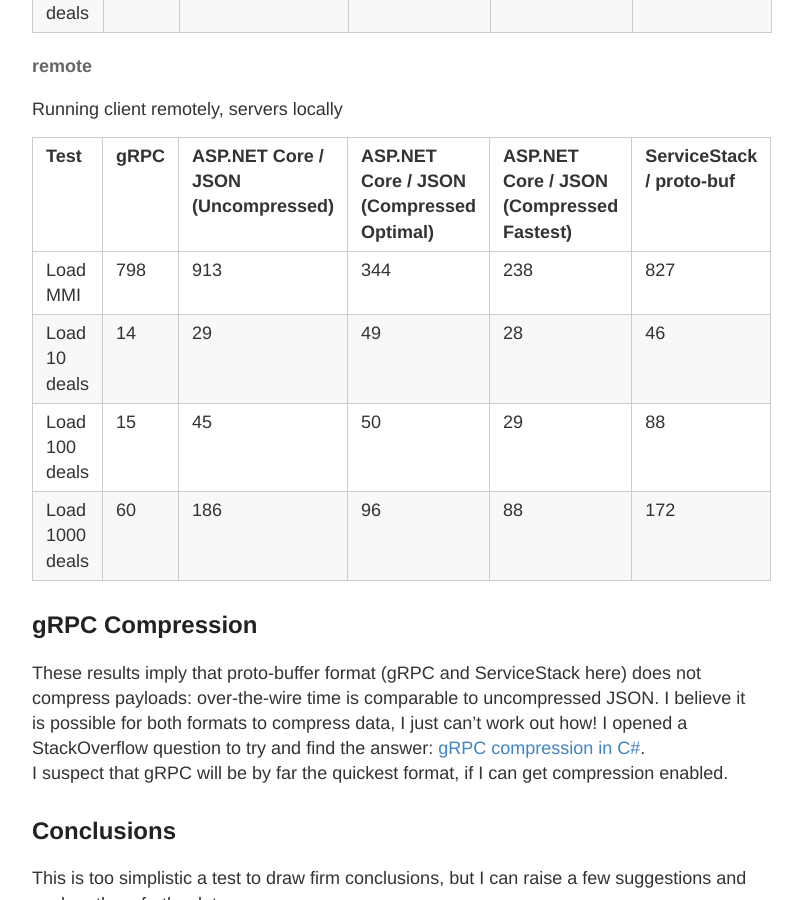
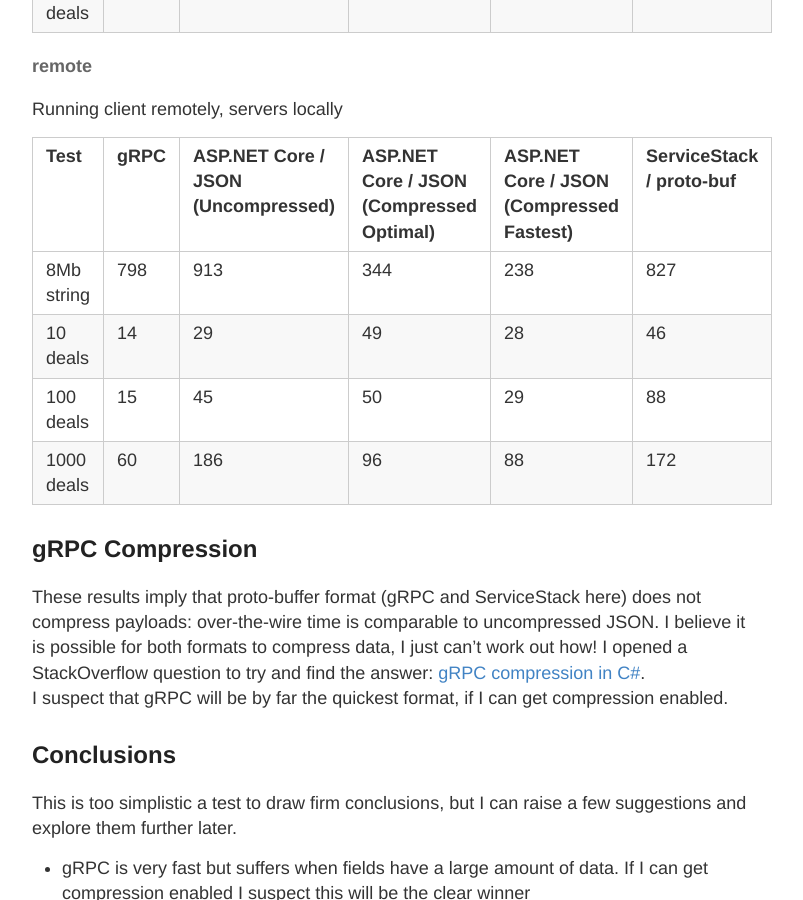
Before and after one commit to MorganPeat/MorganPeat.github.io, a Jekyll site: the page built from _posts/2018-03-01-grpc.md, in a window 1280 px wide and 900 px high, scrolled down 1238 px. Shown: the whole window, without its empty margins (248-1051 px from the left). Built offline with Jekyll 4.4.1, drawn with Linux system fonts in a browser that asks for light colours; comment, search, counter and statistics services are not loaded.

Commit message:
Table content and format

```diff
--- a/_posts/2018-03-01-grpc.md
+++ b/_posts/2018-03-01-grpc.md
@@ -28,20 +28,20 @@
 
 | Test               | gRPC                     | ASP.NET Core / JSON (Uncompressed)       | ASP.NET Core / JSON (Compressed Optimal) | ASP.NET Core / JSON (Compressed Fastest) | ServiceStack / proto-buf             |
 |---------|---------|---------|---------|---------|---------|
-| 8Mb string           | 57                       | 412                      | 330                      | 218                      | 294                      |
-| 10 deals      | <1                       | 29                       | 29                       | 30                       | 28                       |
-| 100 deals     | 5                        | 31                       | 30                       | 28                       | 36                       |
-| 1000 deals    | 48                       | 108                      | 91                       | 80                       | 119                      |
+| 8Mb string  | 57      | 412       | 330     | 218     | 294       |
+| 10 deals      | <1    | 29    | 29   | 30    | 28          |
+| 100 deals     | 5     | 31    | 30   | 28   | 36        |
+| 1000 deals    | 48   | 108      | 91   | 80       | 119        |
 
 #### remote
 Running client remotely, servers locally
 
 | Test               | gRPC                     | ASP.NET Core / JSON (Uncompressed)       | ASP.NET Core / JSON (Compressed Optimal) | ASP.NET Core / JSON (Compressed Fastest) | ServiceStack / proto-buf             |
 |---------|---------|---------|---------|---------|---------|
-| Load MMI           | 798                      | 913                      | 344                      | 238                      | 827                      |
-| Load 10 deals      | 14                       | 29                       | 49                       | 28                       | 46                       |
-| Load 100 deals     | 15                       | 45                       | 50                       | 29                       | 88                       |
-| Load 1000 deals    | 60                       | 186                      | 96                       | 88                       | 172                      |
+| 8Mb string           | 798        | 913      | 344   | 238   | 827   |
+| 10 deals      | 14   | 29    | 49    | 28    | 46    |
+| 100 deals     | 15  | 45   | 50     | 29   | 88      |
+| 1000 deals    | 60     | 186    | 96     | 88    | 172    |
 
 ## gRPC Compression
 These results imply that proto-buffer format (gRPC and ServiceStack here) does not compress payloads: over-the-wire time is comparable to uncompressed JSON. I believe it is possible for both formats to compress data, I just can't work out how! I opened a StackOverflow question to try and find the answer: [gRPC compression in C#](https://stackoverflow.com/questions/49031763/grpc-compression-in-c-sharp).
```
